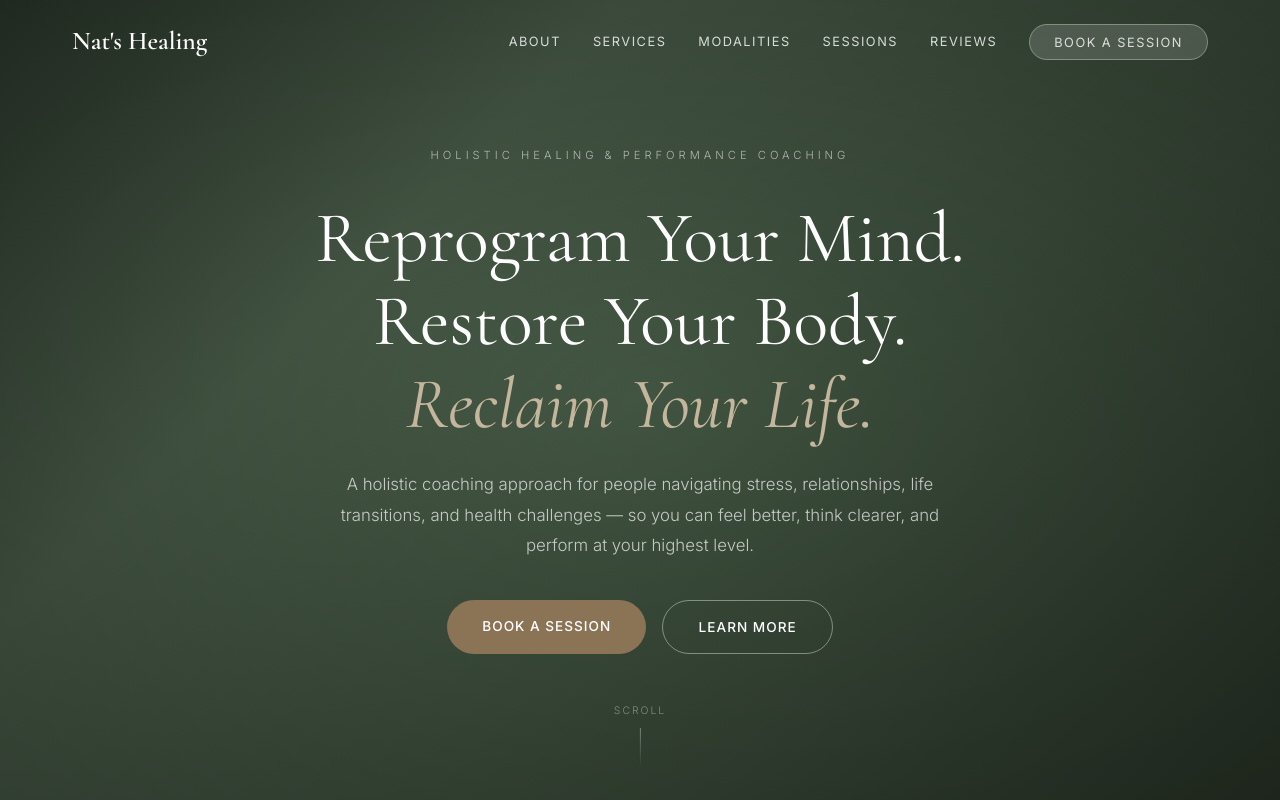
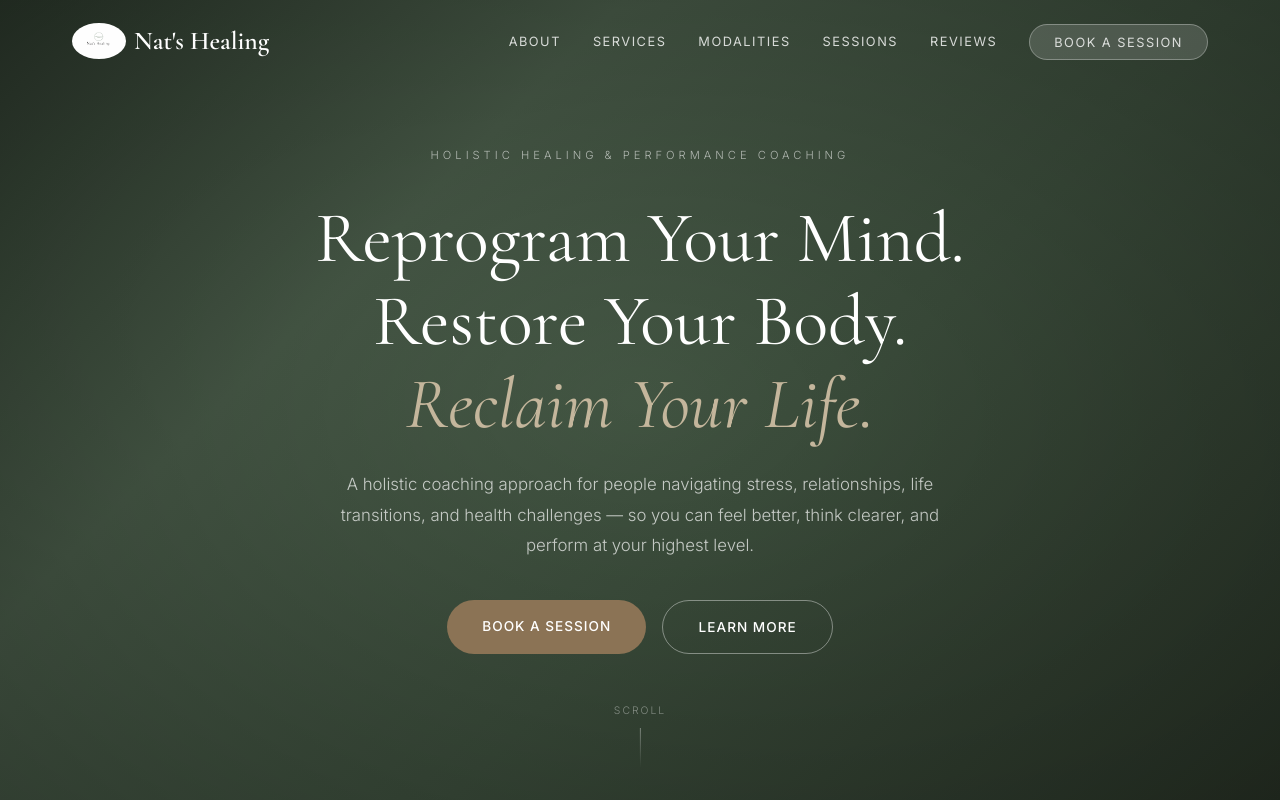
Before and after one commit to sliheetnicolas-tech/natshealing, a plain HTML site: page index.html in a window 1280 px wide. Shown: the top 800 px of the page. Drawn offline with nearby package versions, Linux system fonts and the light colour scheme.

Commit message:
Add logo to nav, footer, and favicon

```diff
--- a/index.html
+++ b/index.html
@@ -8,6 +8,7 @@
   <link rel="preconnect" href="https://fonts.googleapis.com">
   <link rel="preconnect" href="https://fonts.gstatic.com" crossorigin>
   <link href="https://fonts.googleapis.com/css2?family=Cormorant+Garamond:ital,wght@0,400;0,500;0,600;0,700;1,400;1,500&family=Inter:wght@300;400;500;600&display=swap" rel="stylesheet">
+  <link rel="icon" type="image/png" href="logo.png">
   <link rel="stylesheet" href="style.css">
 </head>
 <body>
@@ -15,7 +16,7 @@
   <!-- NAV -->
   <nav class="nav" id="nav">
     <div class="nav-inner">
-      <a href="#" class="nav-logo">Nat's Healing</a>
+      <a href="#" class="nav-logo"><img src="logo.png" alt="Nat's Healing" class="nav-logo-img"> Nat's Healing</a>
       <button class="nav-toggle" aria-label="Menu" onclick="document.querySelector('.nav-links').classList.toggle('open')">
         <span></span><span></span><span></span>
       </button>
@@ -346,7 +347,7 @@
     <div class="container">
       <div class="footer-inner">
         <div class="footer-brand">
-          <span class="footer-logo">Nat's Healing</span>
+          <span class="footer-logo"><img src="logo.png" alt="Nat's Healing" class="footer-logo-img"> Nat's Healing</span>
           <p>Reprogram. Restore. Reclaim.</p>
         </div>
         <div class="footer-links">
--- a/style.css
+++ b/style.css
@@ -31,8 +31,9 @@ h1, h2, h3, h4 { font-family: 'Cormorant Garamond', serif; font-weight: 500; lin
 .nav { position: fixed; top: 0; left: 0; right: 0; z-index: 1000; padding: 1.2rem 0; transition: all 0.4s ease; }
 .nav.scrolled { background: rgba(250,249,247,0.95); backdrop-filter: blur(20px); box-shadow: 0 1px 20px rgba(0,0,0,0.06); padding: 0.8rem 0; }
 .nav-inner { max-width: 1200px; margin: 0 auto; padding: 0 2rem; display: flex; align-items: center; justify-content: space-between; }
-.nav-logo { font-family: 'Cormorant Garamond', serif; font-size: 1.6rem; font-weight: 600; color: #fff; transition: color 0.4s; }
+.nav-logo { font-family: 'Cormorant Garamond', serif; font-size: 1.6rem; font-weight: 600; color: #fff; transition: color 0.4s; display: flex; align-items: center; gap: 0.5rem; }
 .nav.scrolled .nav-logo { color: #1a1a1a; }
+.nav-logo-img { height: 36px; width: auto; border-radius: 50%; }
 .nav-links { display: flex; align-items: center; gap: 2rem; }
 .nav-links a { font-size: 0.8rem; text-transform: uppercase; letter-spacing: 1.5px; color: rgba(255,255,255,0.8); transition: color 0.3s; font-weight: 400; }
 .nav-links a:hover { color: #fff; }
@@ -164,7 +165,8 @@ h1, h2, h3, h4 { font-family: 'Cormorant Garamond', serif; font-weight: 500; lin
 /* ===== FOOTER ===== */
 .footer { background: #1a1a1a; color: rgba(255,255,255,0.5); padding: 4rem 0; }
 .footer-inner { text-align: center; }
-.footer-logo { font-family: 'Cormorant Garamond', serif; font-size: 1.8rem; color: #fff; font-weight: 500; }
+.footer-logo { font-family: 'Cormorant Garamond', serif; font-size: 1.8rem; color: #fff; font-weight: 500; display: flex; align-items: center; justify-content: center; gap: 0.6rem; }
+.footer-logo-img { height: 40px; width: auto; border-radius: 50%; }
 .footer-brand p { margin-top: 0.5rem; font-size: 0.85rem; color: rgba(255,255,255,0.3); }
 .footer-links { display: flex; justify-content: center; gap: 2rem; margin: 2rem 0; }
 .footer-links a { font-size: 0.8rem; text-transform: uppercase; letter-spacing: 1px; transition: color 0.3s; }
```
Also changed, not shown: logo.png (added).
